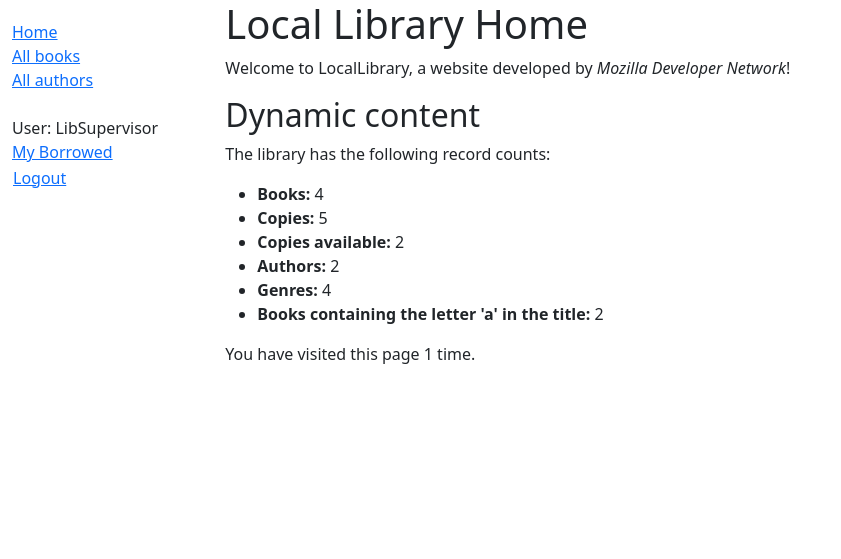
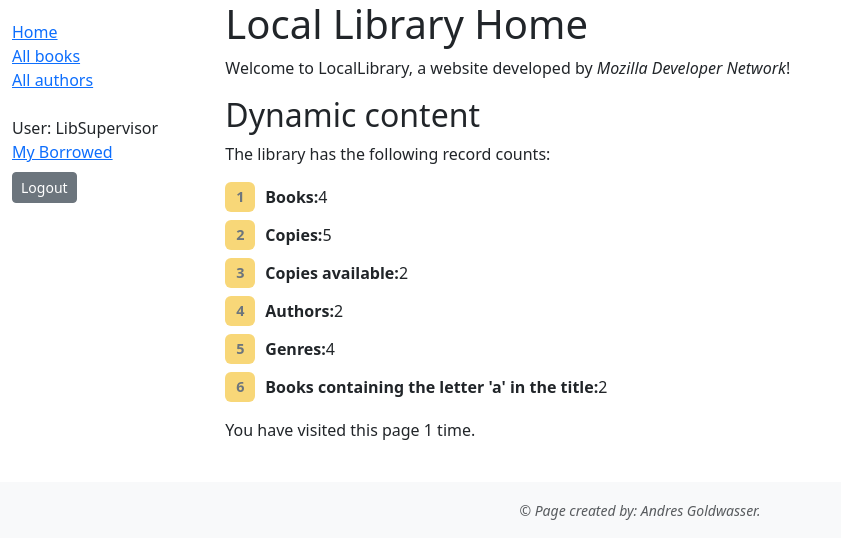
Before and after one commit to AndresGoldwasser/PSI-P1, a Django app: page /catalog/ in a window 1280 px wide. Shown: the top 559 px of the page, without its empty margins (0-841 px from the left). Run offline with Django 5.2, Linux system fonts and the light colour scheme; a user stored in the database is signed in; data comes from the database, SQL or seed files in the repository.

Commit message:
CSS and HTML changes implemented

```diff
--- a/P1 AndresGoldwasser/locallibrary/catalog/static/css/frontpage-styles.css
+++ b/P1 AndresGoldwasser/locallibrary/catalog/static/css/frontpage-styles.css
@@ -0,0 +1,32 @@
+.frontpage-stats {
+  list-style: none;
+  padding-left: 0;
+  counter-reset: item;
+}
+
+.frontpage-stats li {
+  counter-increment: item;
+  display: flex;
+  align-items: center;
+  margin-bottom: 8px;
+  font-weight: 500;
+}
+
+.frontpage-stats li::before {
+  content: counter(item);
+  display: inline-block;
+  min-width: 30px;
+  height: 30px;
+  margin-right: 10px;
+
+  background-color: #f8d778;
+  color: #6c757d;
+
+  font-size: 0.9rem;
+  font-weight: 600;
+
+  text-align: center;
+  line-height: 30px;
+
+  border-radius: 6px;
+}
--- a/P1 AndresGoldwasser/locallibrary/catalog/static/css/styles.css
+++ b/P1 AndresGoldwasser/locallibrary/catalog/static/css/styles.css
@@ -7,7 +7,3 @@
 #logout-form {
   display: inline;
 }
-#logout-form button {
-  padding: 0;
-  margin: 0;
-}
--- a/P1 AndresGoldwasser/locallibrary/catalog/templates/base_generic.html
+++ b/P1 AndresGoldwasser/locallibrary/catalog/templates/base_generic.html
@@ -13,6 +13,7 @@
     <!-- Add additional CSS in static file -->
     {% load static %}
     <link rel="stylesheet" href="{% static 'css/styles.css' %}" />
+    <link rel="stylesheet" href="{% static 'css/frontpage-styles.css' %}">
   </head>
   <body>
     <div class="container-fluid">
@@ -31,14 +32,16 @@
                 {% if perms.catalog.can_mark_returned %}
                   <li><a href="{% url 'borrow-list' %}">List of Borrows</a></li>
                 {% endif %}
-                <li>
+                <li class="mt-2">
                   <form id="logout-form" method="post" action="{% url 'logout' %}">
                     {% csrf_token %}
-                    <button type="submit" class="btn btn-link">Logout</button>
+                    <button type="submit" class="btn btn-secondary btn-sm">
+                      Logout
+                    </button>
                   </form>
                 </li>
               {% else %}
-                <li><a href="{% url 'login' %}?next={{ request.path }}">Login</a></li>
+                <li class="mt-2"><a href="{% url 'login' %}?next={{ request.path }}" class="btn btn-primary btn-sm">Login</a></li>
               {% endif %}
             </ul>
           {% endblock %}
@@ -65,4 +68,11 @@
       </div>
     </div>
   </body>
+  <footer class="bg-light text-center text-muted py-3 mt-4">
+    <div class="container">
+      <small>
+        <i>&copy; Page created by: Andres Goldwasser.</i>
+      </small>
+    </div>
+  </footer>
 </html>
--- a/P1 AndresGoldwasser/locallibrary/catalog/templates/index.html
+++ b/P1 AndresGoldwasser/locallibrary/catalog/templates/index.html
@@ -12,7 +12,7 @@
   </p>
   <h2>Dynamic content</h2>
   <p>The library has the following record counts:</p>
-  <ul>
+  <ul class="frontpage-stats">
     <li><strong>Books:</strong> {{ num_books }}</li>
     <li><strong>Copies:</strong> {{ num_instances }}</li>
     <li><strong>Copies available:</strong> {{ num_instances_available }}</li>
```
